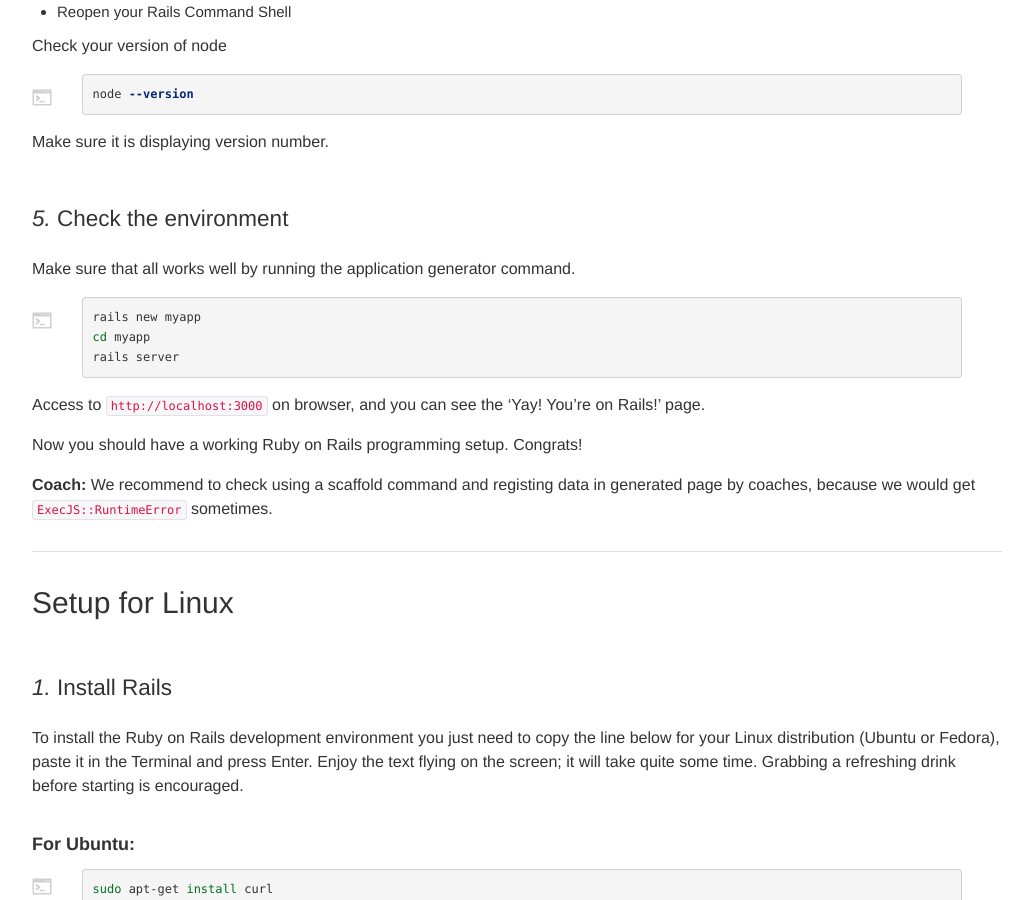
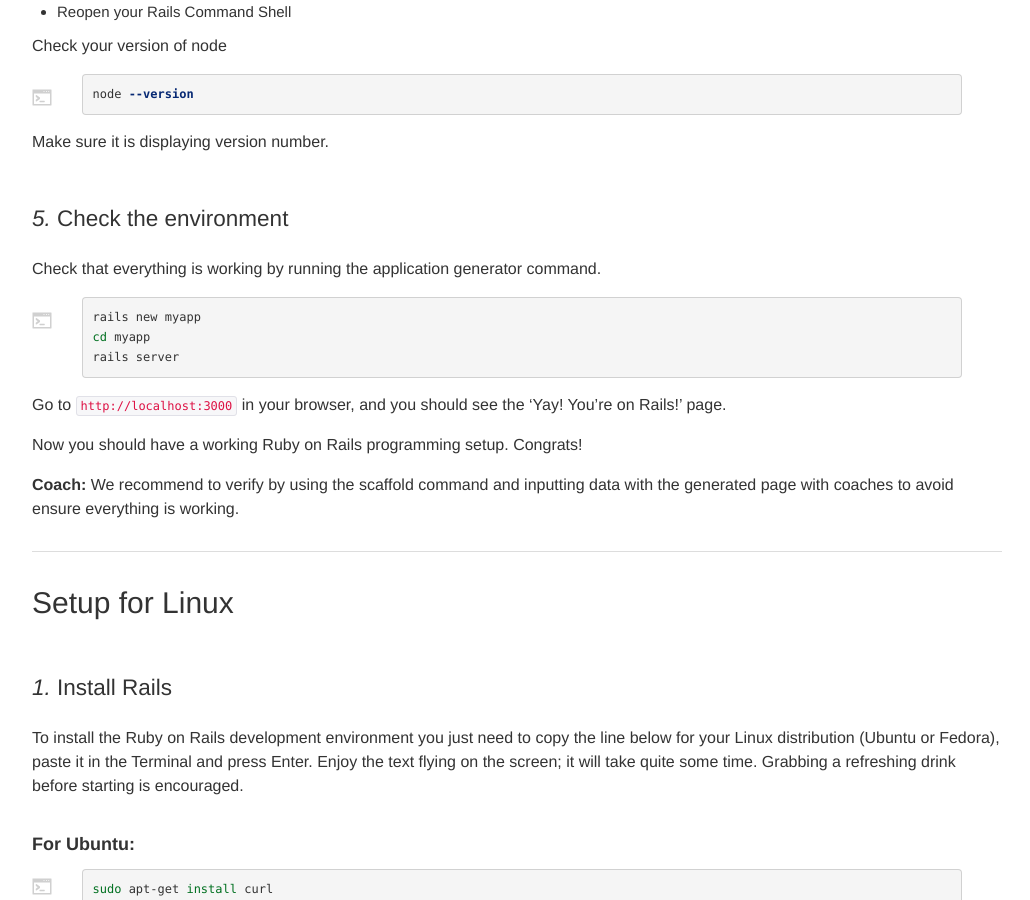
Before and after one commit to railsgirls/guides.railsgirls.com, a Jekyll site: the page built from _posts/2013-05-02-install.markdown, in a window 1280 px wide and 900 px high, scrolled down 5793 px. Shown: the whole window, without its empty margins (53-1083 px from the left). Built offline with Jekyll 4.4.1, drawn with Linux system fonts in a browser that asks for light colours; nearby versions of some CDN libraries; some of the changed text lies outside the part shown.

Commit message:
Fix English sentences by reviews.

```diff
--- a/_posts/2013-05-02-install.markdown
+++ b/_posts/2013-05-02-install.markdown
@@ -130,7 +130,7 @@
 
 Open `Command Prompt with Ruby on Rails` and run the following commands to solve a problem in RailsInstaller3.2.0.
 
-**Coach:** There is a bug that occurs "No such file or directory" error when use the `rails` command in RailsInstaller3.2.0. This is occured by incorrect pathes problems in rails.bat and bundle.bat. We can fix the problem copying rake.bat to rails.bat and bundle.bat. ([github issue page](https://github.com/railsinstaller/railsinstaller-windows/issues/76))
+**Coach:** There is a bug that occurs "No such file or directory" error when using the `rails` command in RailsInstaller3.2.0. This is occured by problem with incorrect paths in `rails.bat` and `bundle.bat`. We can fix the problem copying `rake.bat` to `rails.bat` and `bundle.bat`. ([github issue page](https://github.com/railsinstaller/railsinstaller-windows/issues/76))
 
 {% highlight sh %}
 cd C:\RailsInstaller\Ruby2.2.0\bin
@@ -234,7 +234,7 @@
 
 ### *5.* Check the environment
 
-Make sure that all works well by running the application generator command.
+Check that everything is working by running the application generator command.
 
 {% highlight sh %}
 rails new myapp
@@ -242,11 +242,11 @@
 rails server
 {% endhighlight %}
 
-Access to `http://localhost:3000` on browser, and you can see the 'Yay! You're on Rails!' page.
+Go to `http://localhost:3000` in your browser, and you should see the 'Yay! You're on Rails!' page.
 
 Now you should have a working Ruby on Rails programming setup. Congrats!
 
-**Coach:** We recommend to check using a scaffold command and registing data in generated page by coaches, because we would get `ExecJS::RuntimeError` sometimes.
+**Coach:** We recommend to verify by using the scaffold command and inputting data with the generated page with coaches to avoid ensure everything is working.
 
 <hr />
 
```
